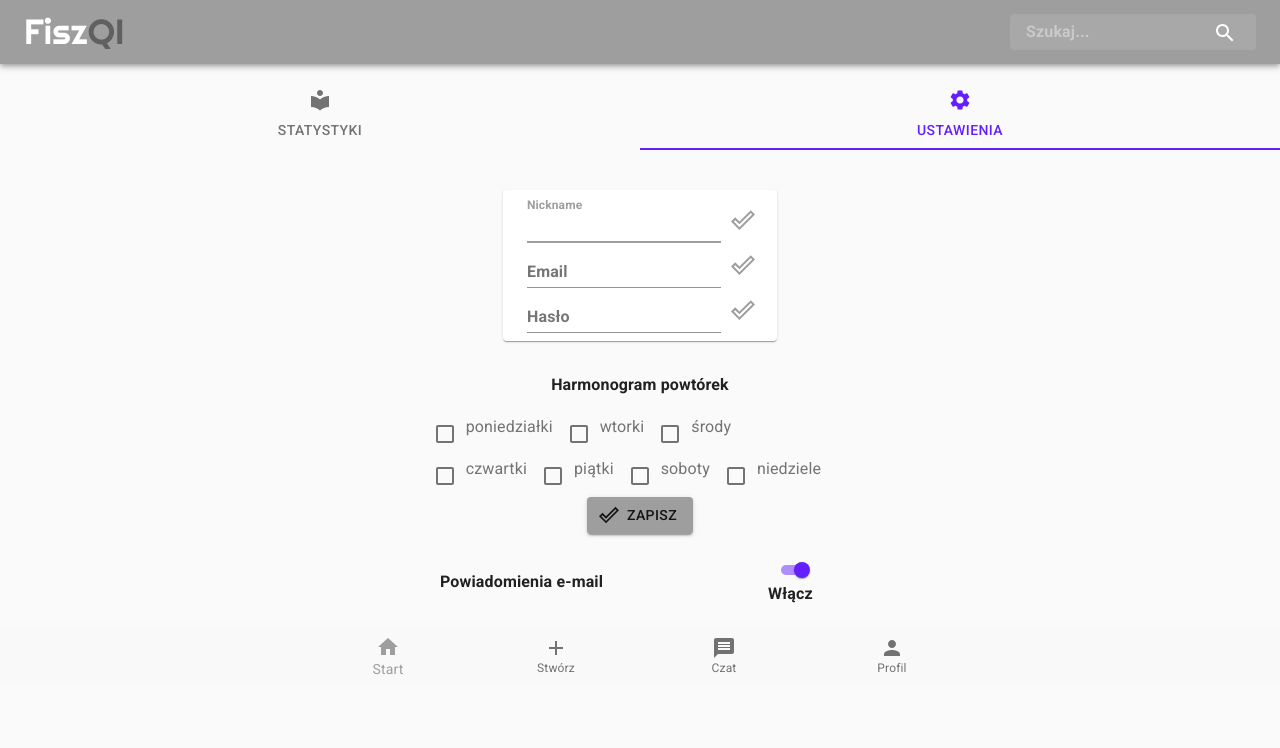
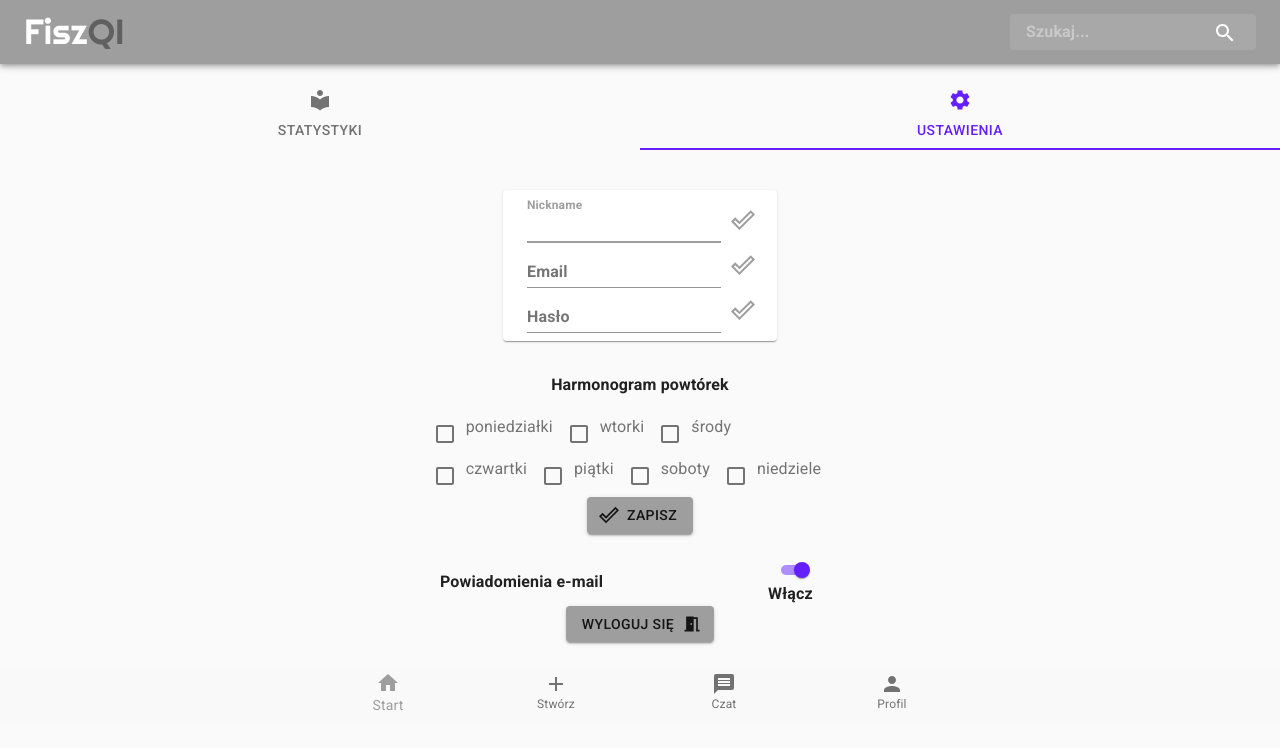
Before and after one commit to CodersCampTeam/learning-tool, a React (Create React App) app in the folder client/: page /profil in a window 1280 px wide. Both pictures are taken after a click on the tab "USTAWIENIA". Shown: the top 748 px of the page. Built offline with nearby package versions, Linux system fonts and the light colour scheme.

Commit message:
[#97] Logout

```diff
--- a/client/src/components/ProfileComponent/SettingsComponent.tsx
+++ b/client/src/components/ProfileComponent/SettingsComponent.tsx
@@ -3,6 +3,7 @@ import { Grid, Typography, Button, Box, Switch, FormControlLabel } from '@materi
 import { useState } from 'react';
 import DoneOutlineIcon from '@material-ui/icons/DoneOutline';
 import CheckboxLabels from './CheckboxDaysRevision';
+import MeetingRoom from '@material-ui/icons/MeetingRoom';
 import ProfileInputFields from './ProfileInputFields';
 
 const SettingsComponent = (): ReactElement => {
@@ -12,6 +13,13 @@ const SettingsComponent = (): ReactElement => {
     });
     const handleChange = (event: React.ChangeEvent<HTMLInputElement>) => {
         setNotifications({ ...notification, [event.target.name]: event.target.checked });
+    };
+
+    const handleLogout = () => {
+        const date = new Date();
+        date.setDate(date.getDate() - 1);
+        document.cookie = `jwt= ; expires= ${date.getUTCDate()}; path=/`;
+        window.location.href = '/';
     };
 
     return (
@@ -65,6 +73,17 @@ const SettingsComponent = (): ReactElement => {
                     />
                 </Grid>
             </Grid>
+            <Button
+                variant="contained"
+                color="primary"
+                size="medium"
+                type="submit"
+                endIcon={<MeetingRoom />}
+                onClick={handleLogout}
+                style={{ margin: 'auto', display: 'flex' }}
+            >
+                Wyloguj się
+            </Button>
         </>
     );
 };
```
